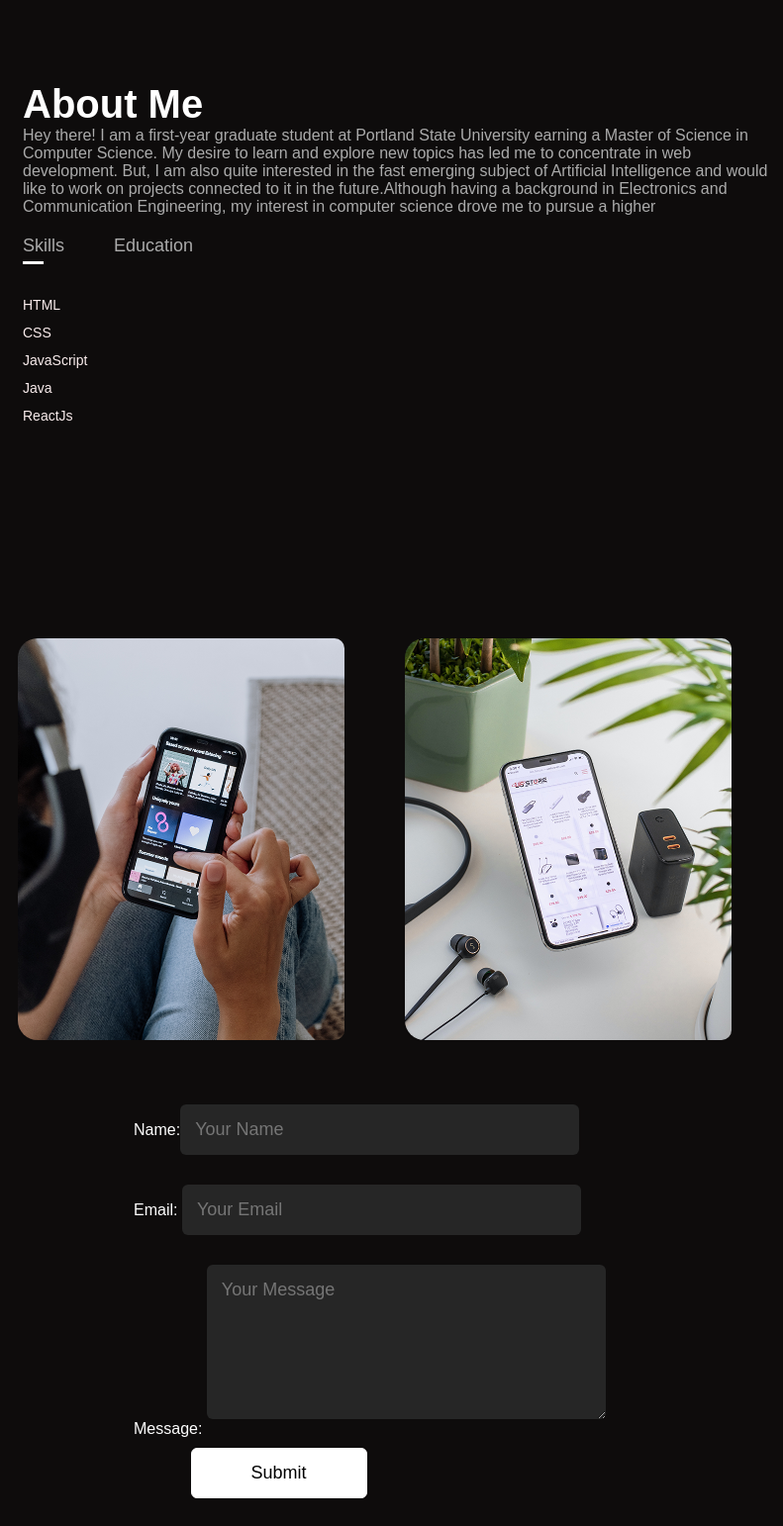
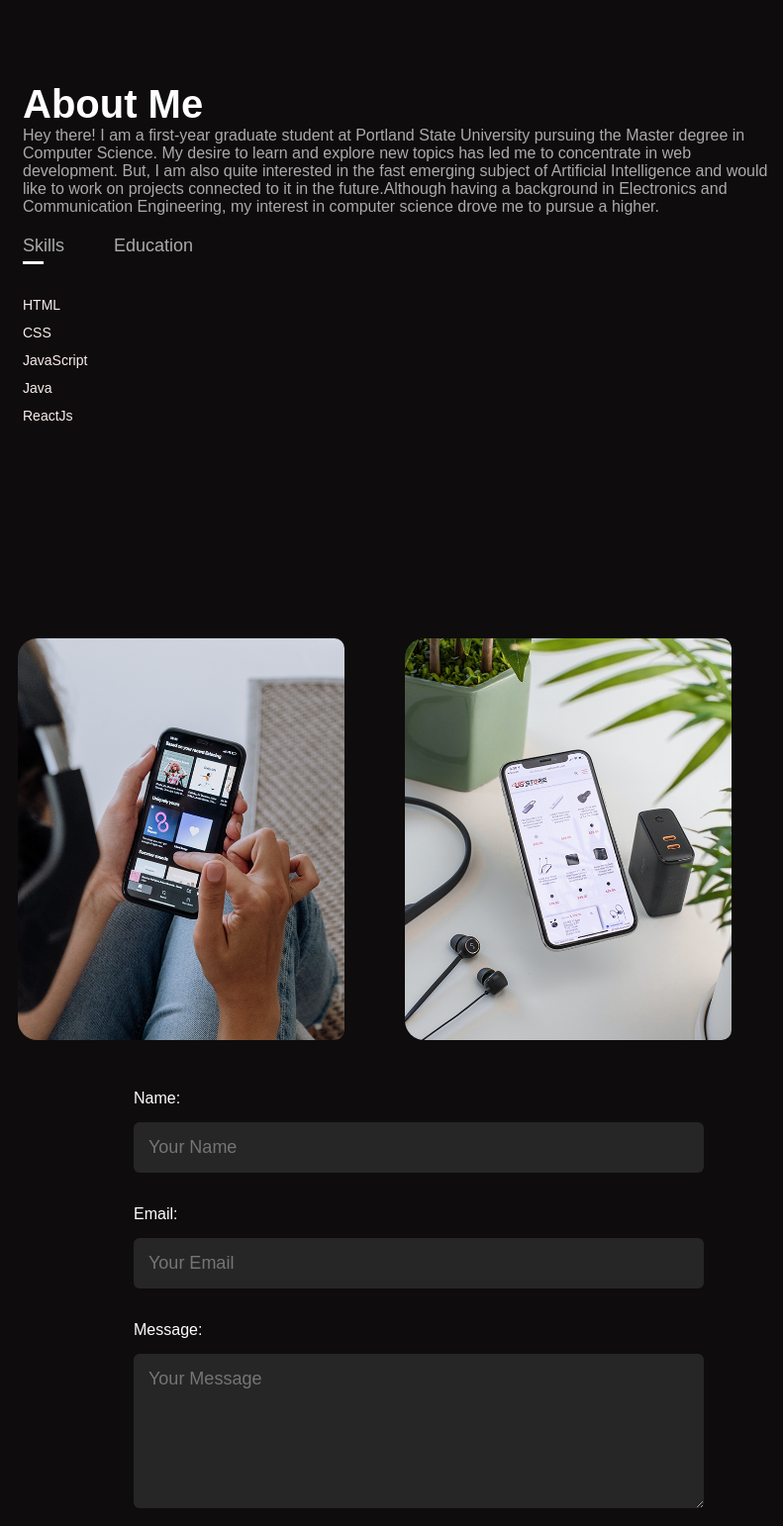
Before and after one commit to shirish2001/portfolio, a plain HTML site: page index.html in a window 1280 px wide. Shown: the part 260-1802 px from the top of the page at 99% size, 489-1280 px from the left. Drawn offline with Linux system fonts and the light colour scheme.

Commit message:
HTML, CSS
Upadated HTML and CSS files

```diff
--- a/index.html
+++ b/index.html
@@ -44,13 +44,13 @@
             <h1 class="sub-title">About Me</h1>
             <p>
               Hey there! I am a first-year graduate student at Portland State
-              University earning a Master of Science in Computer Science. My
+              University pursuing the  Master degree in Computer Science. My
               desire to learn and explore new topics has led me to concentrate
               in web development. But, I am also quite interested in the fast
               emerging subject of Artificial Intelligence and would like to work
               on projects connected to it in the future.Although having a
               background in Electronics and Communication Engineering, my
-              interest in computer science drove me to pursue a higher
+              interest in computer science drove me to pursue a higher.
             </p>
             <div class="tab-titles">
               <p class="tab-links active-link" onclick="opentab('Skills')">
@@ -122,9 +122,9 @@
           <div class="layer">
             <h2>Restaurant Website Clone</h2>
             <p>
-              Resturant website in made using html css and js.here u can check
+              Resturant website in made using html css and js.Here u can check
               the price of different food we offer and this completely
-              responsive suitable for all screens users. I have add dark mode
+              responsive suitable for all screens users.I have add dark mode
               also to this website
             </p>
             <a href="https://github.com/shirish2001/Restaurant_Website_Clone">
--- a/style.css
+++ b/style.css
@@ -235,18 +235,21 @@ nav ul li a.active, nav ul li a:hover {
 }
 .work1:hover .layer {
 	height: 100%;
+	width: 100%
 }
 .work2:hover img {
 	transform: scale(1.1);
 }
 .work2:hover .layer {
 	height: 100%;
+	width: 100%;
 }
 .work3:hover img {
 	transform: scale(1.1);
 }
 .work3:hover .layer {
 	height: 100%;
+	width: 100%;
 }
 .work-lists {
 	display: grid;
@@ -351,7 +354,7 @@ nav ul li a.active, nav ul li a:hover {
 	width: 100%;
 }
 form input, form textarea {
-	width: 70%;
+	width: 100%;
 	border: 0;
 	outline: none;
 	background: #262626;
@@ -366,6 +369,11 @@ form .btn2 {
 	font-size: 18px;
 	margin-top: 10px;
 	cursor: pointer;
+}
+.form-g{
+	display: flex;
+	flex-direction: column;
+	justify-content: flex-start;
 }
 .copyright {
 	width: 100%;
@@ -542,6 +550,7 @@ nav ul .fas {
    height: 60px;
    width: 100%;
   }
+
   nav .fas {
    display: block;
    font-size: 24px;
```
